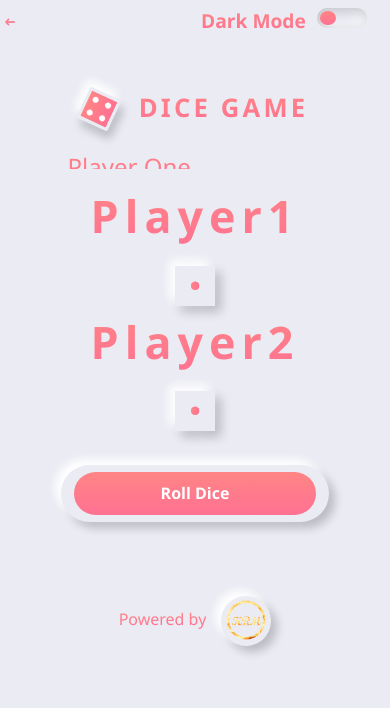
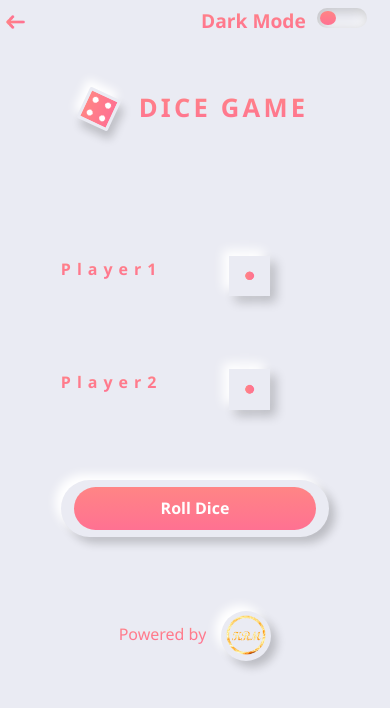
Before and after one commit to KRMaendo/DiceGame, a plain HTML site: page index.html in a window 390 px wide. Both pictures are taken after a click on the button "START GAME". Drawn offline with nearby package versions, Linux system fonts and the light colour scheme.

Commit message:
Overflow Test_1

```diff
--- a/index.html
+++ b/index.html
@@ -8,6 +8,7 @@
     <title>Dice Game</title>
 </head>
 <body class="light">
+    <div class="wrapper">
     <div class="container container-fluid">
         <header class="row">
             <div class="logo col-sm"><div><img class="up light-up" src="./img/four.png" alt="dice"><p>DICE GAME</p></div></div>
@@ -38,13 +39,13 @@
 
     <div class="pg-2 container container-fluid light hide">
         <div class="row">
-            <div class="col player player1">
+            <div class="col-sm player player1">
                 <h2 class="name name1">Player1</h2>
                 <div class="img-container up light-up">
                     <img src="./img/dice/one.png" alt="dice" id="dice1">
                 </div>
             </div>
-            <div class="col player player2">
+            <div class="col-sm player player2">
                 <h2 class="name name2">Player2</h2>
                 <div class="img-container up light-up">
                     <img src="./img/dice/one.png" alt="dice" id="dice2">
@@ -59,5 +60,6 @@
     </div>
     <div class="arrow-container hide-back"><img src="./img/back.png" alt=""></div>
     <script src="./main.js"></script>
+</div>
 </body>
 </html>
--- a/main.js
+++ b/main.js
@@ -6,10 +6,9 @@ pg2 = document.querySelector('.pg-2');
 
 var d1 = 1;
 var d2 = 2;
-var winner,
-	winnerName,
-	n1 = '',
-	n2 = '';
+var winner, winnerName;
+var n1 = '';
+var n2 = '';
 function darkModeToggled() {
 	if (document.getElementById('darkToggle').checked) {
 		addDarkMode();
@@ -60,6 +59,7 @@ function startGame() {
 function displayPage2() {
 	pg2.classList.add('display');
 	pg2.classList.remove('hide');
+	document.querySelector('.pg-1').style.opacity = '0';
 	document.querySelector('.arrow-container').classList.add('display-back');
 	document.querySelector('.arrow-container').classList.remove('hide-back');
 }
@@ -70,6 +70,8 @@ function hidePage2() {
 	pg2.classList.remove('display');
 	document.querySelector('.arrow-container').classList.add('hide-back');
 	document.querySelector('.arrow-container').classList.remove('display-back');
+	document.querySelector('.pg-1').style.opacity = '1';
+	console.log('click');
 }
 
 function updatePlayerNames() {
@@ -99,7 +101,8 @@ function resetGame() {
 	document.querySelector('.name2').textConent = 'Player2';
 	document.getElementById('name1').value = '';
 	document.getElementById('name2').value = '';
-	document.querySelector('.winner').remove();
+	if (document.querySelector('.winner')) document.querySelector('.winner').remove();
+
 	d1 = 1;
 	d2 = 1;
 }
@@ -156,3 +159,14 @@ function playerWins(num) {
 	var html = '<div class="col winner"><h2>' + winnerName + ' Wins!!!</h2></div>';
 	document.querySelector('.player1').insertAdjacentHTML('afterend', html);
 }
+
+function addWrapper(dimension) {
+	if (dimension.matches) {
+		// document.body.insertAdjacentHTML('afterbegin', '<div class = "wrapper">');
+		document.body.querySelector('script').insertAdjacentHTML('afterend', '</div>');
+	}
+}
+
+var dimension = window.matchMedia('(max-width: 576px)');
+addWrapper(dimension);
+dimension.addListener(addWrapper);
--- a/style.css
+++ b/style.css
@@ -7,6 +7,7 @@
 
 body {
 	overflow: hidden;
+	transition: all 1s ease-in;
 }
 
 h2 {
@@ -17,6 +18,11 @@ h2 {
 	color: rgba(0, 0, 0, 0);
 	margin-bottom: .8rem;
 	line-height: 1.6;
+}
+
+.wrapper {
+	position: relative;
+	overflow: hidden;
 }
 
 .container {
@@ -143,6 +149,8 @@ h2 {
 	top: 10%;
 	left: 0;
 	right: 0;
+	transition: all 1s ease-in;
+	overflow: hidden;
 }
 
 /* Player names */
@@ -303,6 +311,10 @@ footer .krm-holder img {
 	width: 100%;
 }
 @media (max-width: 576px) {
+	body {
+		max-width: 576px !important;
+		overflow: hidden !important;
+	}
 	.container {
 		padding-bottom: 3%;
 	}
@@ -358,6 +370,12 @@ footer .krm-holder img {
 		border-radius: 50%;
 	}
 
+	/* Page One */
+
+	.pg-1 {
+		margin-top: 10%;
+	}
+
 	/* Player names */
 
 	#enter-name .col-sm {
@@ -384,4 +402,50 @@ footer .krm-holder img {
 	footer .krm-holder {
 		margin-left: 15px;
 	}
+
+	/* Page 2 */
+
+	.pg-2 {
+		margin-top: 10%;
+	}
+
+	.player {
+		flex-direction: row;
+		margin-top: 10%;
+		margin-bottom: 10%;
+	}
+
+	.player h2 {
+		font-size: 1rem;
+		margin-right: 20%;
+		margin-left: 10%;
+	}
+
+	.arrow-container {
+		width: 6%;
+	}
+
+	.winner {
+		top: -2%;
+	}
+
+	@media (max-height: 640px) {
+		.pg-1 {
+			margin-top: 20%;
+		}
+
+		footer {
+			margin-top: 10%;
+		}
+	}
+
+	@media (max-height: 740px) {
+		.pg-1 {
+			margin-top: 20%;
+		}
+
+		footer {
+			margin-top: 30%;
+		}
+	}
 }
```
